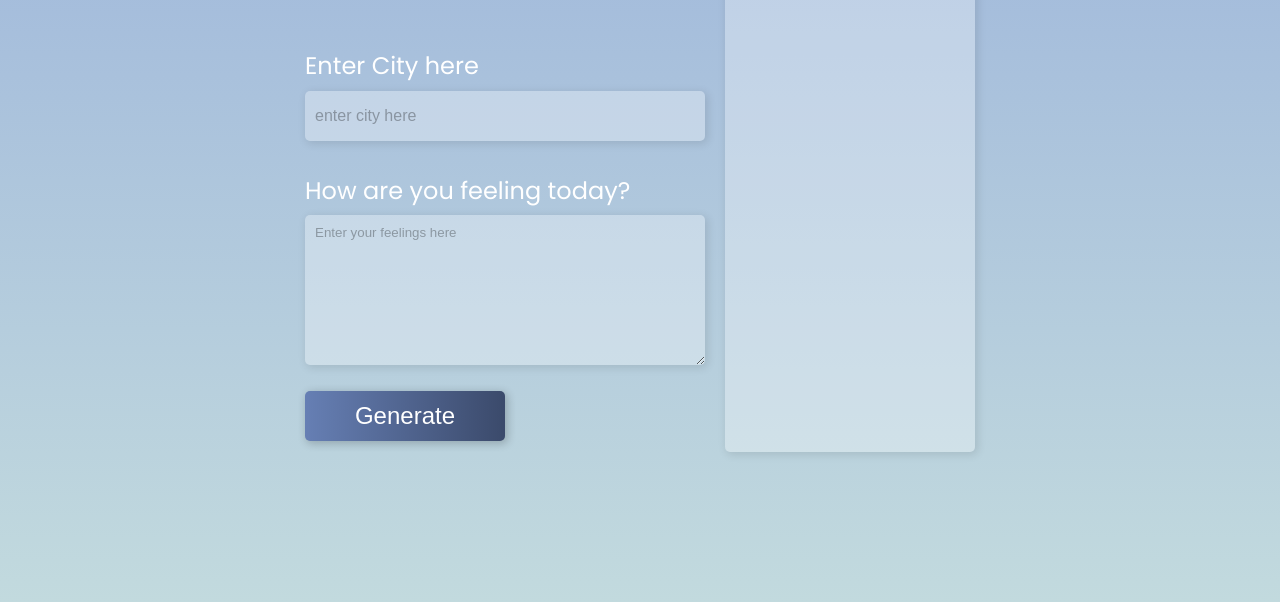
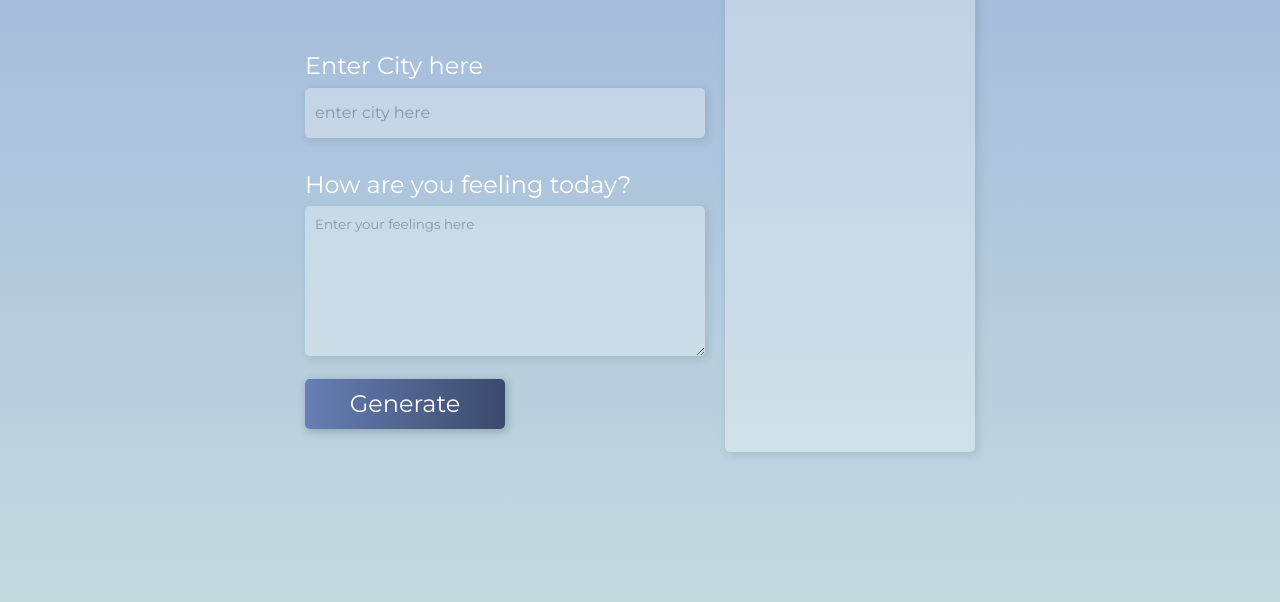
Before and after one commit to TamirisCss/weather-journal-app, a website: page website/index.html in a window 1280 px wide. Shown: the part 198-800 px from the top of the page. Drawn offline with Linux system fonts and the light colour scheme; no server answers.

Commit message:
Revert "testing fonts"
This reverts commit c6cc2764139a03300e0a217f019afbbf0775b9ad.

```diff
--- a/website/index.html
+++ b/website/index.html
@@ -4,7 +4,7 @@
         <meta charset="UTF-8">
         <meta name="viewport" content="width=device-width, initial-scale=1.0">
         <title>Weather Journal</title>
-        <link href="https://fonts.googleapis.com/css2?family=Poppins:wght@400;700&display=swap" rel="stylesheet">
+        <link href="https://fonts.googleapis.com/css2?family=Montserrat:wght@300;400;700&display=swap" rel="stylesheet">
         <link rel="stylesheet" href="style.css">
     </head>
     <body>
--- a/website/style.css
+++ b/website/style.css
@@ -20,7 +20,7 @@
 
 body{
     font-weight: normal;
-    font-family: 'Poppins', sans-serif;
+    font-family: 'Montserrat', sans-serif;
     background-image: linear-gradient(var(--bg-Light-Color), var(--bg-veryLight-Color));
 }
 
```
